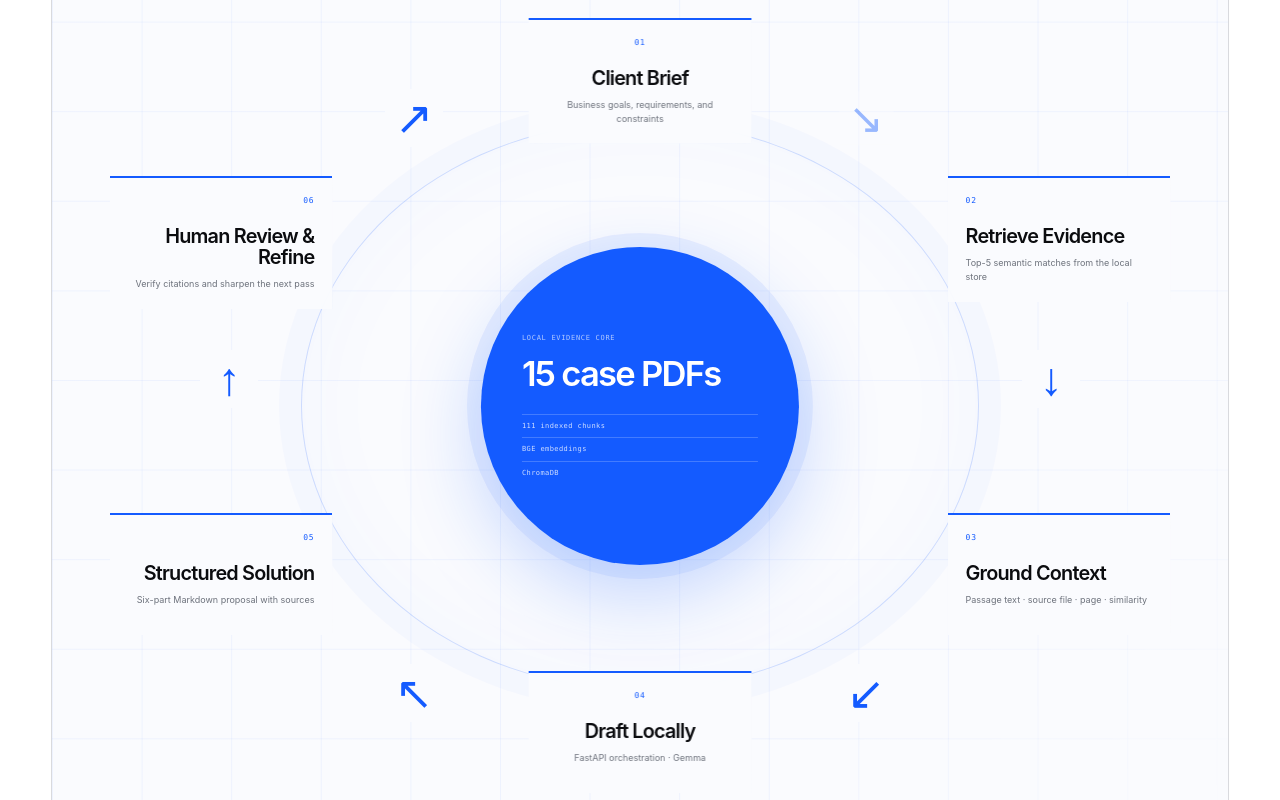
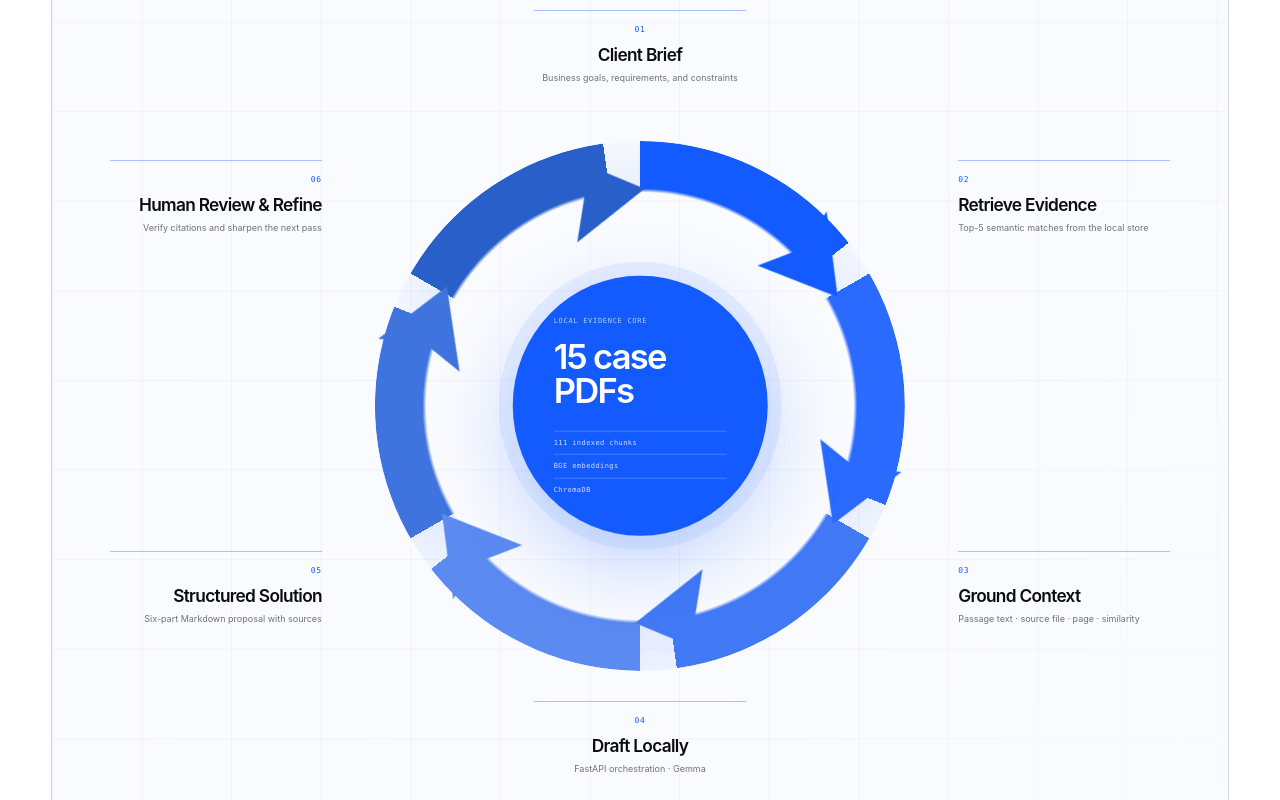
Before and after one commit to Sad-Salad-12/justinli, a Next.js app: page / in a window 1280 px wide. Shown: the part 3000-3800 px from the top of the page. Built offline with nearby package versions, Linux system fonts and the light colour scheme.

Commit message:
Redraw Verba as a true circular flow

```diff
--- a/app/experience-media.tsx
+++ b/app/experience-media.tsx
@@ -378,7 +378,14 @@ export function VerbaSystemVisual({ copy }: AdReportMediaProps) {
         <div className="verba-grid" aria-hidden="true" />
         <p className="verba-cycle-label">{verba.cycleLabel}</p>
         <div className="verba-cycle-canvas">
-          <span className="verba-cycle-ring" aria-hidden="true" />
+          <div className="verba-arrow-loop" aria-hidden="true">
+            <span className="verba-cycle-band" />
+            <span className="verba-cycle-heads">
+              {verba.cycleNodes.map((node) => (
+                <i key={node.step} />
+              ))}
+            </span>
+          </div>
           <ol className="verba-cycle-nodes">
             {verba.cycleNodes.map((node) => (
               <li key={node.step}>
@@ -388,11 +395,6 @@ export function VerbaSystemVisual({ copy }: AdReportMediaProps) {
               </li>
             ))}
           </ol>
-          <ul className="verba-cycle-arrows" aria-hidden="true">
-            {["↘", "↓", "↙", "↖", "↑", "↗"].map((arrow, index) => (
-              <li key={`${arrow}-${index}`}>{arrow}</li>
-            ))}
-          </ul>
           <div className="verba-cycle-core">
             <span>{verba.core.label}</span>
             <strong>{verba.core.title}</strong>
--- a/app/globals.css
+++ b/app/globals.css
@@ -1039,18 +1039,105 @@ a {
   margin: 8px auto 0;
 }
 
-.verba-cycle-ring {
-  position: absolute;
-  inset: 14% 18%;
-  border: 1px solid rgb(20 91 255 / 20%);
+.verba-arrow-loop {
+  position: absolute;
+  z-index: 1;
+  top: 50%;
+  left: 50%;
+  width: min(50%, 590px);
+  aspect-ratio: 1;
+  transform: translate(-50%, -50%);
+}
+
+.verba-cycle-band {
+  position: absolute;
+  inset: 0;
   border-radius: 50%;
-  box-shadow:
-    0 0 0 22px rgb(20 91 255 / 2.5%),
-    inset 0 0 90px rgb(20 91 255 / 3%);
+  background: conic-gradient(
+    #145bff 0deg 52deg,
+    transparent 52deg 60deg,
+    #2a6aff 60deg 112deg,
+    transparent 112deg 120deg,
+    #4179f5 120deg 172deg,
+    transparent 172deg 180deg,
+    #5b8af0 180deg 232deg,
+    transparent 232deg 240deg,
+    #3f74de 240deg 292deg,
+    transparent 292deg 300deg,
+    #285fc9 300deg 352deg,
+    transparent 352deg 360deg
+  );
+  filter: drop-shadow(0 18px 30px rgb(20 91 255 / 14%));
+  mask: radial-gradient(circle, transparent 0 57%, #000 58% 94%, transparent 95%);
+  -webkit-mask: radial-gradient(circle, transparent 0 57%, #000 58% 94%, transparent 95%);
+}
+
+.verba-cycle-heads {
+  position: absolute;
+  inset: 0;
+}
+
+.verba-cycle-heads i {
+  position: absolute;
+  z-index: 2;
+  display: block;
+  width: 14%;
+  height: 18%;
+  clip-path: polygon(0 4%, 100% 50%, 0 96%, 18% 50%);
+  transform: translate(-50%, -50%) rotate(var(--head-angle));
+  transform-origin: center;
+  animation: cycle-segment-focus 7.2s ease-in-out infinite;
+}
+
+.verba-cycle-heads i:nth-child(1) {
+  --head-angle: 52deg;
+  top: 24%;
+  left: 83%;
+  background: #145bff;
+  animation-delay: 0s;
+}
+
+.verba-cycle-heads i:nth-child(2) {
+  --head-angle: 112deg;
+  top: 66%;
+  left: 89%;
+  background: #2a6aff;
+  animation-delay: 1.2s;
+}
+
+.verba-cycle-heads i:nth-child(3) {
+  --head-angle: 172deg;
+  top: 90%;
+  left: 56%;
+  background: #4179f5;
+  animation-delay: 2.4s;
+}
+
+.verba-cycle-heads i:nth-child(4) {
+  --head-angle: 232deg;
+  top: 76%;
+  left: 17%;
+  background: #5b8af0;
+  animation-delay: 3.6s;
+}
+
+.verba-cycle-heads i:nth-child(5) {
+  --head-angle: 292deg;
+  top: 34%;
+  left: 11%;
+  background: #3f74de;
+  animation-delay: 4.8s;
+}
+
+.verba-cycle-heads i:nth-child(6) {
+  --head-angle: 352deg;
+  top: 10%;
+  left: 44%;
+  background: #285fc9;
+  animation-delay: 6s;
 }
 
 .verba-cycle-nodes,
-.verba-cycle-arrows,
 .verba-cycle-core ul {
   margin: 0;
   padding: 0;
@@ -1060,53 +1147,52 @@ a {
 .verba-cycle-nodes > li {
   position: absolute;
   z-index: 2;
-  width: clamp(170px, 21%, 252px);
-  min-height: 122px;
-  padding: 17px 18px 18px;
-  border-top: 2px solid var(--blue);
-  background: rgb(250 251 254 / 94%);
-  backdrop-filter: blur(10px);
+  width: clamp(176px, 20%, 238px);
+  min-height: 100px;
+  padding: 13px 0 0;
+  border-top: 1px solid rgb(20 91 255 / 36%);
+  background: transparent;
 }
 
 .verba-cycle-nodes > li:nth-child(1) {
-  top: 1%;
+  top: 0;
   left: 50%;
   text-align: center;
   transform: translateX(-50%);
 }
 
 .verba-cycle-nodes > li:nth-child(2) {
-  top: 21%;
+  top: 19%;
   right: 0;
 }
 
 .verba-cycle-nodes > li:nth-child(3) {
   right: 0;
-  bottom: 21%;
+  bottom: 19%;
 }
 
 .verba-cycle-nodes > li:nth-child(4) {
-  bottom: 1%;
+  bottom: 0;
   left: 50%;
   text-align: center;
   transform: translateX(-50%);
 }
 
 .verba-cycle-nodes > li:nth-child(5) {
-  bottom: 21%;
+  bottom: 19%;
   left: 0;
   text-align: right;
 }
 
 .verba-cycle-nodes > li:nth-child(6) {
-  top: 21%;
+  top: 19%;
   left: 0;
   text-align: right;
 }
 
 .verba-cycle-nodes > li > span {
   display: block;
-  margin-bottom: 19px;
+  margin-bottom: 10px;
   color: var(--blue);
   font-family: "SFMono-Regular", Consolas, monospace;
   font-size: 8px;
@@ -1115,69 +1201,17 @@ a {
 
 .verba-cycle-nodes strong {
   display: block;
-  font-size: clamp(17px, 1.55vw, 23px);
+  font-size: clamp(16px, 1.35vw, 21px);
   font-weight: 630;
   line-height: 1.05;
   letter-spacing: -0.04em;
 }
 
 .verba-cycle-nodes p {
-  margin: 9px 0 0;
+  margin: 7px 0 0;
   color: #6d727c;
   font-size: 9px;
   line-height: 1.55;
-}
-
-.verba-cycle-arrows li {
-  position: absolute;
-  z-index: 3;
-  display: grid;
-  place-items: center;
-  width: 58px;
-  height: 58px;
-  color: var(--blue);
-  background: #fafbfe;
-  font-family: Arial, sans-serif;
-  font-size: 46px;
-  font-weight: 300;
-  line-height: 1;
-  animation: cycle-arrow-pulse 3.6s ease-in-out infinite;
-}
-
-.verba-cycle-arrows li:nth-child(1) {
-  top: 10%;
-  right: 26%;
-  animation-delay: 0s;
-}
-
-.verba-cycle-arrows li:nth-child(2) {
-  top: 43%;
-  right: 8.5%;
-  animation-delay: 0.6s;
-}
-
-.verba-cycle-arrows li:nth-child(3) {
-  right: 26%;
-  bottom: 10%;
-  animation-delay: 1.2s;
-}
-
-.verba-cycle-arrows li:nth-child(4) {
-  bottom: 10%;
-  left: 26%;
-  animation-delay: 1.8s;
-}
-
-.verba-cycle-arrows li:nth-child(5) {
-  top: 43%;
-  left: 8.5%;
-  animation-delay: 2.4s;
-}
-
-.verba-cycle-arrows li:nth-child(6) {
-  top: 10%;
-  left: 26%;
-  animation-delay: 3s;
 }
 
 .verba-cycle-core {
@@ -1188,7 +1222,7 @@ a {
   display: flex;
   flex-direction: column;
   justify-content: center;
-  width: clamp(240px, 30%, 350px);
+  width: clamp(230px, 24%, 310px);
   aspect-ratio: 1;
   padding: clamp(30px, 3.2vw, 48px);
   color: var(--white);
@@ -1231,16 +1265,14 @@ a {
   letter-spacing: 0.06em;
 }
 
-@keyframes cycle-arrow-pulse {
+@keyframes cycle-segment-focus {
   0%,
-  16%,
+  13%,
   100% {
-    opacity: 0.42;
-    transform: scale(0.92);
-  }
-  8% {
-    opacity: 1;
-    transform: scale(1.08);
+    filter: brightness(1);
+  }
+  6% {
+    filter: brightness(1.22) drop-shadow(0 5px 8px rgb(20 91 255 / 22%));
   }
 }
 
@@ -2171,14 +2203,12 @@ a {
     padding: 15px;
   }
 
-  .verba-cycle-arrows li {
-    width: 44px;
-    height: 44px;
-    font-size: 36px;
+  .verba-arrow-loop {
+    width: min(50%, 540px);
   }
 
   .verba-cycle-core {
-    width: clamp(220px, 31%, 290px);
+    width: clamp(210px, 25%, 270px);
   }
 
 
@@ -2491,8 +2521,7 @@ a {
     margin-top: 30px;
   }
 
-  .verba-cycle-ring,
-  .verba-cycle-arrows {
+  .verba-arrow-loop {
     display: none;
   }
 
```
Also changed, not shown: 1 other file (tests, documents, lock files or other folders).
